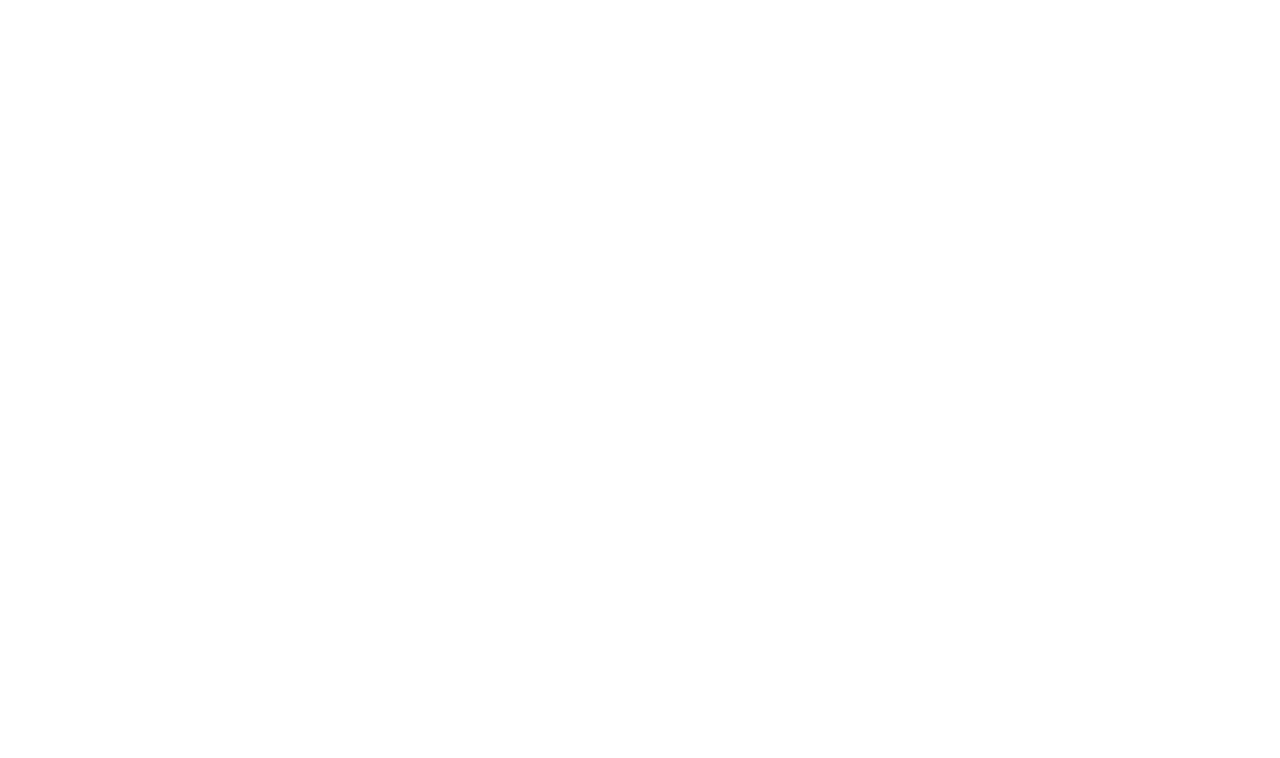
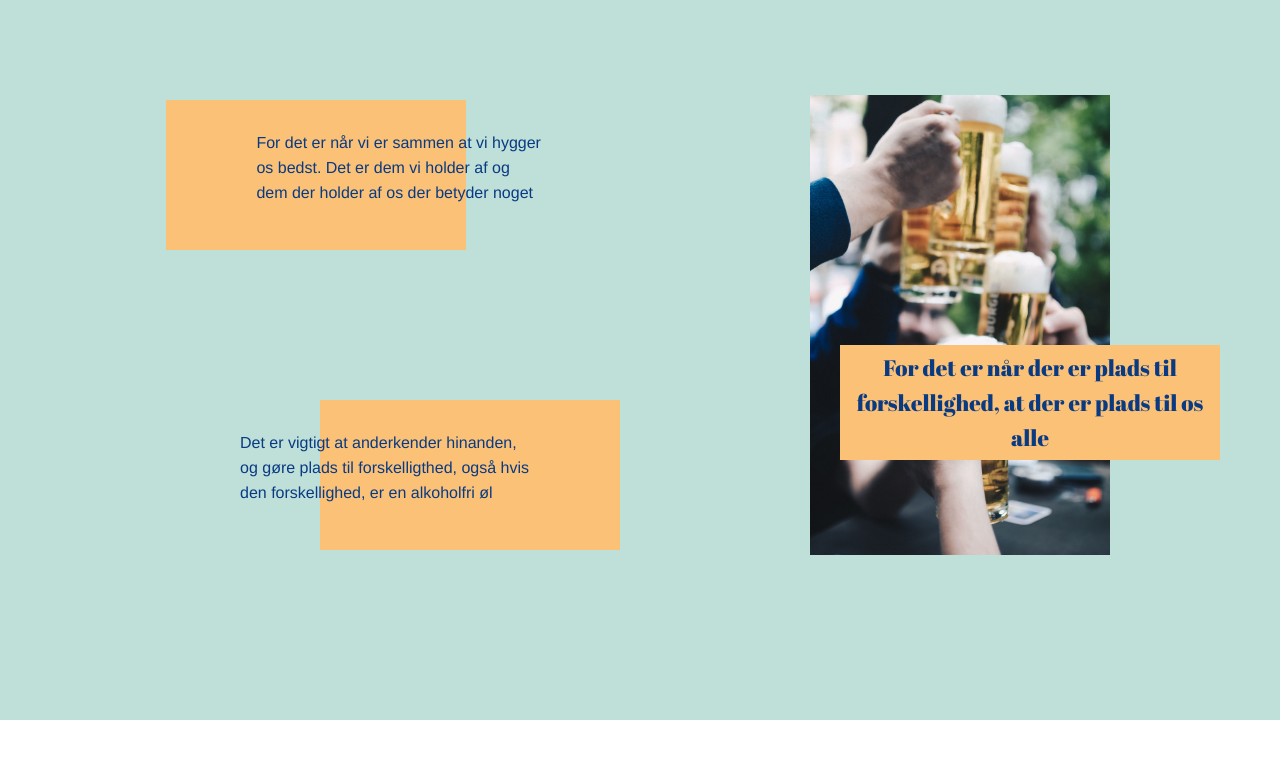
Before and after one commit to amal903c/tuborgNul, a plain HTML site: page michelle.html in a window 1280 px wide. Drawn offline with Linux system fonts and the light colour scheme.

Commit message:
michelle side done

```diff
--- a/michelle.html
+++ b/michelle.html
@@ -0,0 +1,53 @@
+<!DOCTYPE html>
+<html lang="da">
+
+<head>
+    <meta charset="utf-8">
+    <meta name="viewport" content="width=device-width, initial-scale=1.0">
+    <title>Michelles side</title>
+    <link rel="stylesheet" href="style.css">
+    <link href="https://fonts.googleapis.com/css?family=Abril+Fatface&display=swap" rel="stylesheet">
+</head>
+
+<body>
+
+
+
+    <section id="section_tekstkasser">
+
+
+        <!--       ORANGE TEKSTKASSER-->
+
+        <div class="store_wrapper">
+            <div id="tekst_kasser">
+
+                <div class="orange_boks1">
+                    <div class="orange_tekst1">For det er når vi er sammen at vi hygger os bedst. Det er dem vi holder af og dem der holder af os der betyder noget </div>
+                </div>
+
+
+
+
+                <div class="orange_boks2">
+                    <div class="orange_tekst2">Det er vigtigt at anderkender hinanden,
+                        og gøre plads til forskelligthed, også hvis den forskellighed, er en alkoholfri øl
+                    </div>
+                </div>
+
+
+            </div>
+
+            <div class="billede_wrap">
+                <div class="billede_kasser">
+                    <div class="tekst_udenboks">For det er når der er plads til forskellighed, at der er plads til os alle</div>
+                </div>
+
+            </div>
+        </div>
+
+    </section>
+
+    <script src=""></script>
+</body>
+
+</html>
--- a/style.css
+++ b/style.css
@@ -284,19 +284,158 @@
 /* Teskt med kasser */
 
 
+/*Hele baggrunden:*/
+
+img {
+    width: 100%;
+}
+
+body {
+    margin: 0;
+}
+
+* {
+    box-sizing: border-box;
+}
+
+#tekst_kasser {
+    background-color: #BEE0D9;
+    height: 45rem;
+    position: relative;
+
+}
+
+#section_tekstkasser {
+    background-color: #BEE0D9;
+}
+
+/*Orange bokse styling*/
+
+.orange_boks1 {
+    height: 150px;
+    width: 300px;
+    background-color: #FAC177;
+    top: 100px;
+    left: 13vw;
+    position: absolute;
+}
+
+.orange_boks2 {
+    height: 150px;
+    width: 300px;
+    background-color: #FAC177;
+    top: 400px;
+    left: 25vw;
+    position: absolute;
+}
+
+
+
+/*Tekst inde i boksene*/
+.orange_tekst1 {
+    position: relative;
+    width: 285px;
+    left: 90px;
+    top: 30px;
+    font-family: helvetica;
+    line-height: 25px;
+    color: #093A82;
+}
+
+.orange_tekst2 {
+    position: relative;
+    width: 290px;
+    left: -80px;
+    top: 30px;
+    font-family: helvetica;
+    line-height: 25px;
+    color: #093A82;
+}
+
+/*Tekst uden boks*/
+.tekst_udenboks {
+    position: relative;
+    font-family: 'Abril Fatface', cursive;
+    font-size: 1.4rem;
+    top: 250px;
+    left: 30px;
+    color: #093A82;
+    background-color: #FAC177;
+    line-height: 35px;
+    padding: 5px;
+    width: 380px;
+}
+
+/*Billede*/
+.billede_kasser {
+    height: 650px;
+    max-width: 400px;
+    background-size: cover;
+    background-repeat: no-repeat;
+    background-image: url(billeder/beer.jpeg);
+
+}
+
+
+.store_wrapper {
+    display: flex;
+    flex-wrap: wrap;
+}
+
+
+.billede_wrap {
+    text-align: -webkit-center;
+    background-color: #BEE0D9;
+
+    flex-grow: 1;
+    flex-basis: 800px;
+}
+
+/*flex*/
+
+
+#tekst_kasser {
+    flex-grow: 1;
+    flex-basis: 800px;
+}
 
 
 
 
+/*Media query*/
+
+/*
+@media only screen and (min-width: 768px) {
+    #tekst_kasser {
+        flex-grow: 1;
+        flex-basis: 300px;
+    }
+
+    .billede_wrap {
+        flex-grow: 1;
+        flex-basis: 300px;
+    }
+}
+*/
 
 
+@media only screen and (min-width: 1024px) {
+    #tekst_kasser {
+        flex-grow: 1;
+        flex-basis: 300px;
+    }
 
+    .billede_wrap {
+        flex-grow: 1;
+        flex-basis: 300px;
+    }
 
-
-
-
-
-
+    .billede_kasser {
+        margin: 95px 0 0 0;
+        max-width: 300px;
+        height: 460px;
+    }
+}
 
 
 
```
Also changed, not shown: billeder/beer.jpeg (added).
